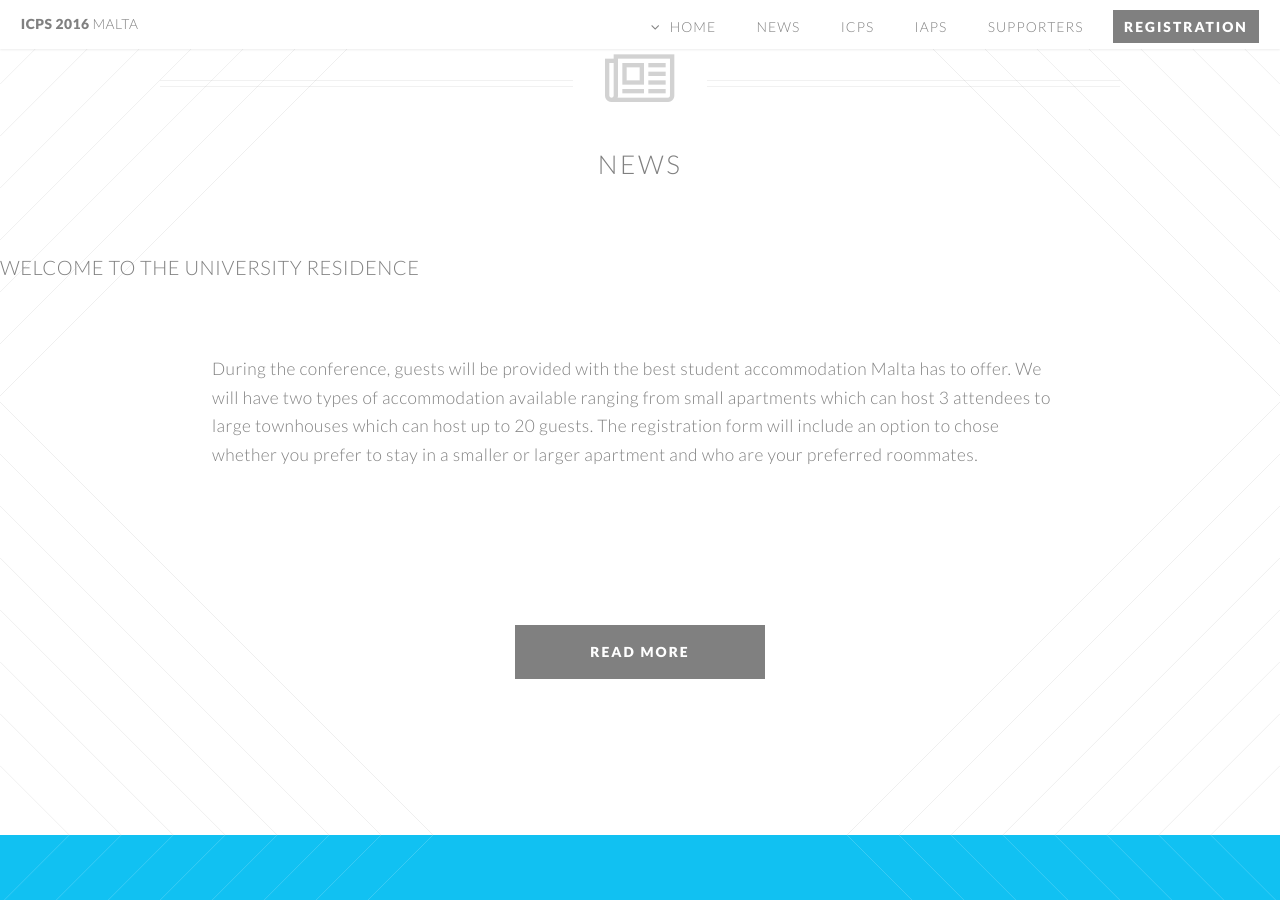
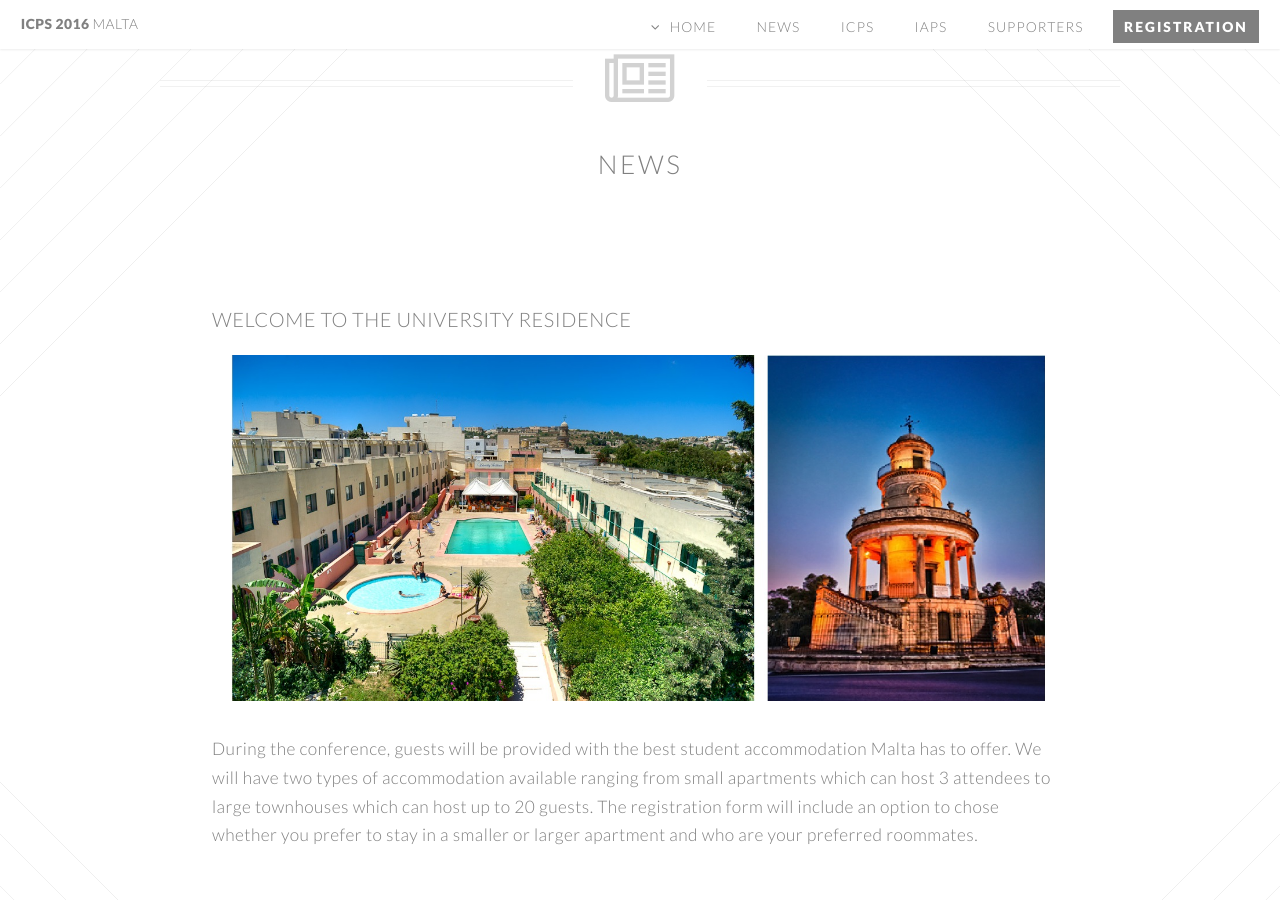
Before and after one commit to bread-on-toast/icps2016, a Jekyll site: the page built from index.html, in a window 1280 px wide and 900 px high, scrolled down 580 px. Built offline with Jekyll 4.4.1, drawn with Linux system fonts in a browser that asks for light colours; nearby versions of some CDN libraries.

Commit message:
minor fixes

```diff
--- a/_posts/2016-01-12-welcome-to-the-university-residence.markdown
+++ b/_posts/2016-01-12-welcome-to-the-university-residence.markdown
@@ -2,6 +2,7 @@
 layout: post
 title: "Welcome to the University Residence"
 date: "2016-01-12"
+icon: "fa-bed"
 image: "residence.jpg"
 ---
 
--- a/index.html
+++ b/index.html
@@ -10,8 +10,13 @@
         <span class="icon fa-newspaper-o"></span>
     </header>
 
-    <h3><a href="{{ post.url }}">{{ post.title }}</a></h3>
     <section class="style4 wrapper container">
+        <h3><a href="{{ post.url }}">{{ post.title }}</a></h3>
+        {% if post.image %}
+        <a class="image featured">
+            <img src="post-images/{{post.image}}" />
+        </a>
+        {% endif %}
         {{ post.excerpt }}
     </section>
 
--- a/news.html
+++ b/news.html
@@ -9,12 +9,14 @@
         {% for post in site.posts %}
         <li class="wrapper {% if forloop.first %} style2 {% else %} style1 {% endif %}">
             <h2><a href="{{ post.url }}">{{ post.title }}</a></h2>
-            {% if page.image %}
+            {% if post.image %}
             <a class="image featured">
-                <img src="post-images/{{page.image}}" />
+                <img src="post-images/{{post.image}}" />
             </a>
             {% endif %}
+
             {{ post.excerpt }}
+
             <section class="special">
                 <ul class="buttons">
                     <li><a href="{{ post.url }}" class="button">Read more</a></li>
```
